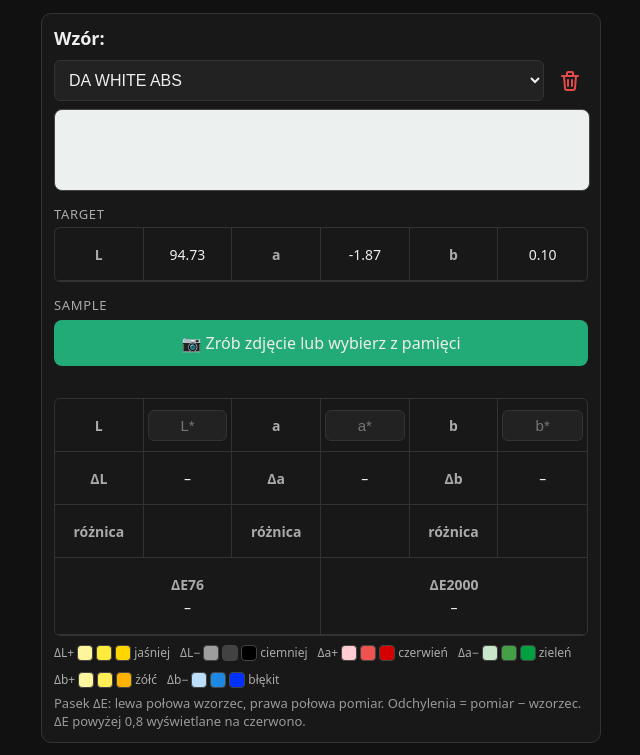
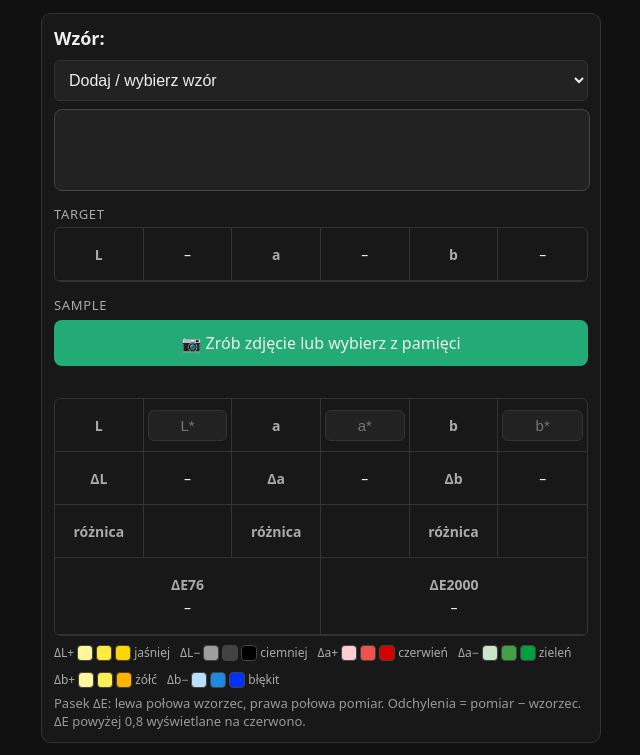
Before and after one commit to cubaqq-collab/colorcheck, a plain HTML site: page index.html in a window 1280 px wide. Shown: the part 61-816 px from the top of the page, without its empty margins (319-959 px from the left). Drawn offline with Linux system fonts and the light colour scheme.

Commit message:
Add files via upload

```diff
--- a/index.html
+++ b/index.html
@@ -163,7 +163,7 @@ const DEFAULT_PATTERNS = [
   { id: 'da-white-abs', name: 'DA WHITE ABS', L: 94.73, a: -1.87, b: 0.10 }
 ];
 let patterns = JSON.parse(localStorage.getItem('patterns') || 'null') ?? DEFAULT_PATTERNS;
-let currentId = localStorage.getItem('currentId') || null;
+let currentId = null;               // na starcie nic nie jest wybrane
 let addMode = false;
 
 // ---------- kierunek odchylenia ----------
@@ -206,13 +206,11 @@ function save() {
 
 function renderPatterns() {
   if (!patterns.length) addMode = true;
-  if (!addMode && !current()) currentId = patterns[0]?.id || null;
 
   $('pat').innerHTML =
+    `<option value="">Dodaj / wybierz wzór</option>` +
     `<option value="${ADD}">+ Dodaj nowy wzór</option>` +
-    (patterns.length
-      ? patterns.map(p => `<option value="${p.id}">${p.name}</option>`).join('')
-      : '<option disabled>— brak wzorców —</option>');
+    patterns.map(p => `<option value="${p.id}">${p.name}</option>`).join('');
 
   $('pat').value = addMode ? ADD : (currentId || '');
   $('addBlock').hidden = !addMode;
```
